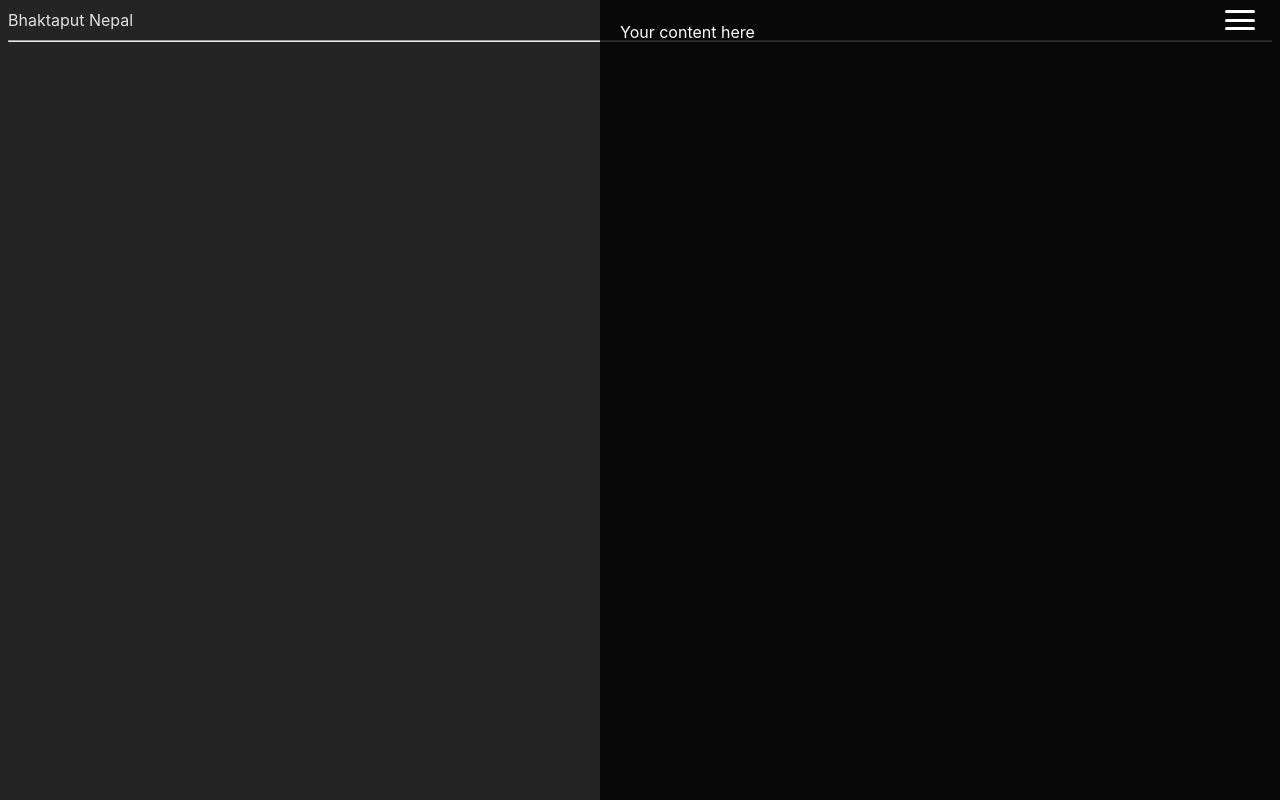
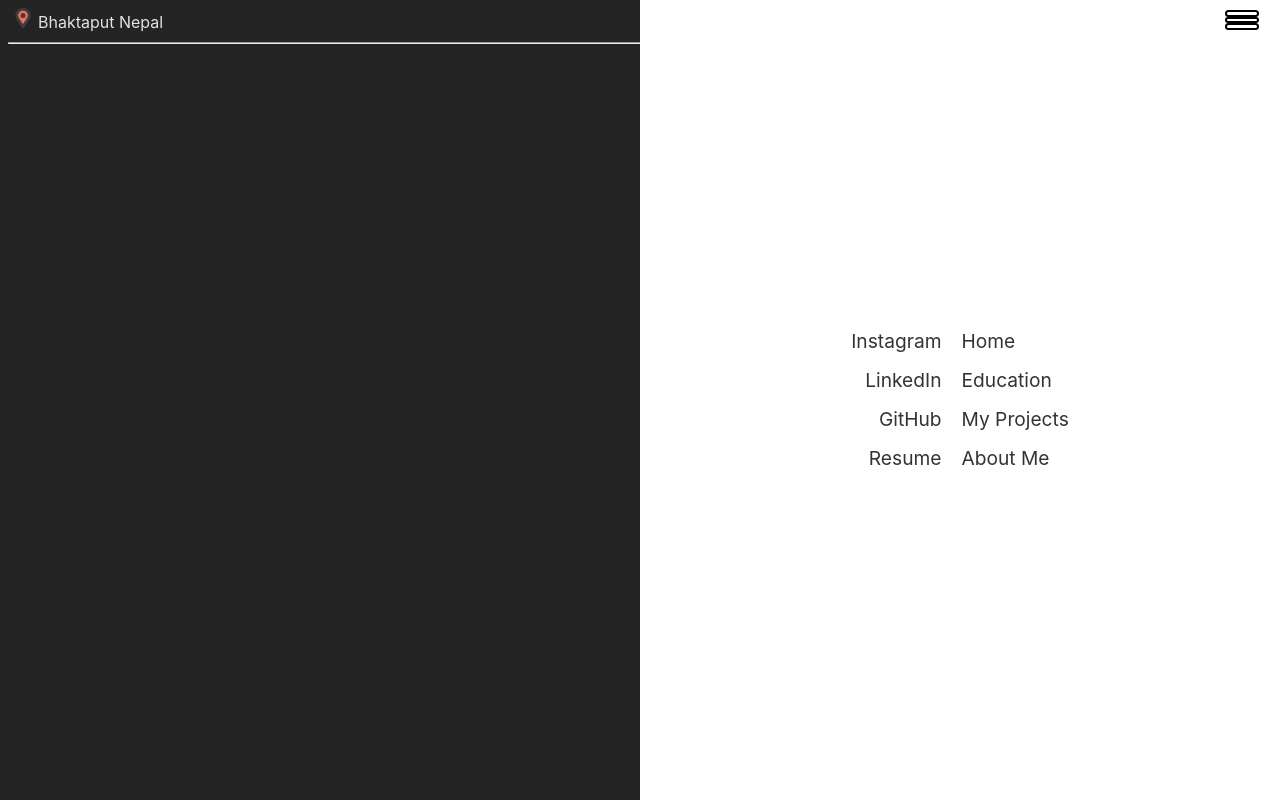
Before and after one commit to HTML69/Landing.Website, a React (Vite) app in the folder WebsiteCode/: page / in a window 1280 px wide. Both pictures are taken after a click on the button "Toggle Menu". Built offline with nearby package versions, Linux system fonts and the light colour scheme.

Commit message:
dont the header part

```diff
--- a/WebsiteCode/src/headers/BurgerMenu.css
+++ b/WebsiteCode/src/headers/BurgerMenu.css
@@ -25,6 +25,7 @@ button {
   flex-direction: column;
   justify-content: space-between;
   width: 30px;
+
   height: 20px;
 }
 
@@ -32,24 +33,69 @@ button {
   width: 100%;
   height: 3px;
   background-color: #ffffff;
-  border-radius: 2px;
+  border: 2px solid black;
+  border-radius: 20px;
 }
 
 .boxidea {
-  position: fixed; /* Positions it relative to the viewport */
+  position: fixed;
   top: 0;
-  right: 0; /* Makes it appear from the right */
+  right: 0; /* Hidden off-screen */
   width: 50%; /* Covers half the screen width */
   height: 100%; /* Covers the entire screen height */
-  background-color: rgba(0, 0, 0, 0.8); /* Semi-transparent black background */
-  color: white;
-  padding: 20px;
+
   overflow-y: auto; /* Adds scroll if content overflows */
   z-index: 999; /* Ensures it stays above other elements */
 }
 
-/* Optional styling for content */
-.boxidea p {
+/* menu box design */
+
+.main {
+  display: flex; /* Flexbox for aligning lists horizontally */
+  justify-content: center; /* Center horizontally */
+  align-items: center; /* Center vertically */
+  height: 100vh; /* Full viewport height for centering */
+  gap: 40px; /* Space between the lists */
+  background-color: #ffffff; /* Light background for contrast */
+}
+
+.menu1,
+.menu2 {
+  list-style: none; /* Remove default bullet points */
+  padding: 0;
   margin: 0;
-  font-size: 16px;
 }
+
+.menu1 {
+  text-align: right; /* Align text to the right */
+}
+
+.menu2 {
+  text-align: left; /* Align text to the left */
+}
+
+.menu1 li,
+.menu2 li {
+  font-size: 1.2rem; /* Adjust font size */
+  margin: 10px 0; /* Add spacing between items */
+  color: #333; /* Dark gray text */
+  cursor: pointer; /* Pointer cursor on hover */
+  transition: color 0.3s ease, transform 0.3s ease;
+}
+
+.menu1 li:hover,
+.menu2 li:hover {
+  color: #0073e6; /* Highlight color on hover */
+  transform: scale(1.1); /* Slight zoom on hover */
+}
+
+.divider {
+  width: 20px;
+  background-color: #534444; /* Light gray for divider */
+  height: 80%; /* Adjust height of the vertical line */
+}
+
+.menu-container {
+  display: flex; /* Align menu1 and menu2 with a divider */
+  align-items: center; /* Center vertically */
+}
--- a/WebsiteCode/src/headers/BurgerMenu.jsx
+++ b/WebsiteCode/src/headers/BurgerMenu.jsx
@@ -3,9 +3,17 @@ import "./BurgerMenu.css";
 
 function BurgerMenu() {
   const [open, setOpen] = useState(false);
+  const toggleMenu = () => setOpen(!open);
   return (
     <>
-      <button onClick={() => setOpen(!open)}>{hamburger()}</button>
+      <button
+        className="hamburger-button"
+        onClick={toggleMenu}
+        aria-label="Toggle Menu"
+      >
+        {hamburger()}
+      </button>
+
       {open && boxidea()}
     </>
   );
@@ -22,7 +30,23 @@ const hamburger = () => (
 );
 
 const boxidea = () => (
-  <div className="boxidea">
-    <p>Your content here</p>
+  <div className={`boxidea ${open ? "active" : ""}`}>
+    <div className="main">
+      <div className="menu-container">
+        <ul className="menu1">
+          <li>Instagram</li>
+          <li>LinkedIn</li>
+          <li>GitHub</li>
+          <li>Resume</li>
+        </ul>
+        <div className="divider"></div>
+        <ul className="menu2">
+          <li>Home</li>
+          <li>Education</li>
+          <li>My Projects</li>
+          <li>About Me</li>
+        </ul>
+      </div>
+    </div>
   </div>
 );
--- a/WebsiteCode/src/headers/Header.css
+++ b/WebsiteCode/src/headers/Header.css
@@ -3,3 +3,9 @@
   justify-content: space-between; /* Distribute space between items */
   /* align-items: center; Align items vertically in the center */
 }
+
+.icon {
+  padding: 0 5px;
+  width: 20px; /* Adjust the size of the SVG */
+  height: 20px;
+}
--- a/WebsiteCode/src/headers/Header.jsx
+++ b/WebsiteCode/src/headers/Header.jsx
@@ -5,14 +5,11 @@ function Header() {
   return (
     <>
       <div className="header1">
-        <div className="place">Bhaktaput Nepal</div>
-        {/* <div className="main">
-          <ul className="menu">
-            <li>Home</li>
-            <li>My Projects</li>
-            <li>About me</li>
-          </ul>
-        </div> */}
+        <div className="place">
+          <img src="./src/assets/logo.svg" alt="Icon" className="icon" />
+          Bhaktaput Nepal
+        </div>
+
         <div>
           <BurgerMenu />
         </div>
```
Also changed, not shown: WebsiteCode/src/assets/logo.svg (added).
